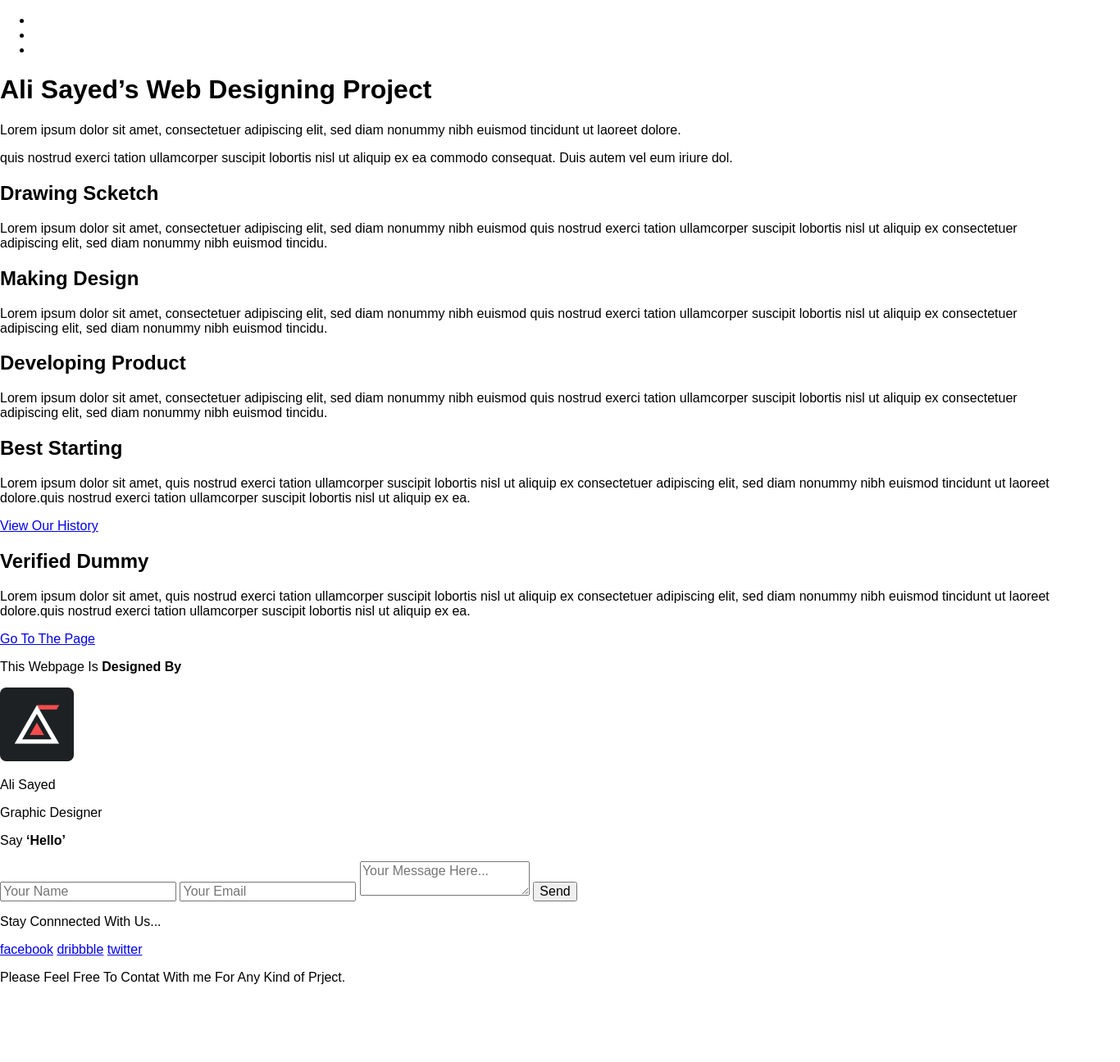
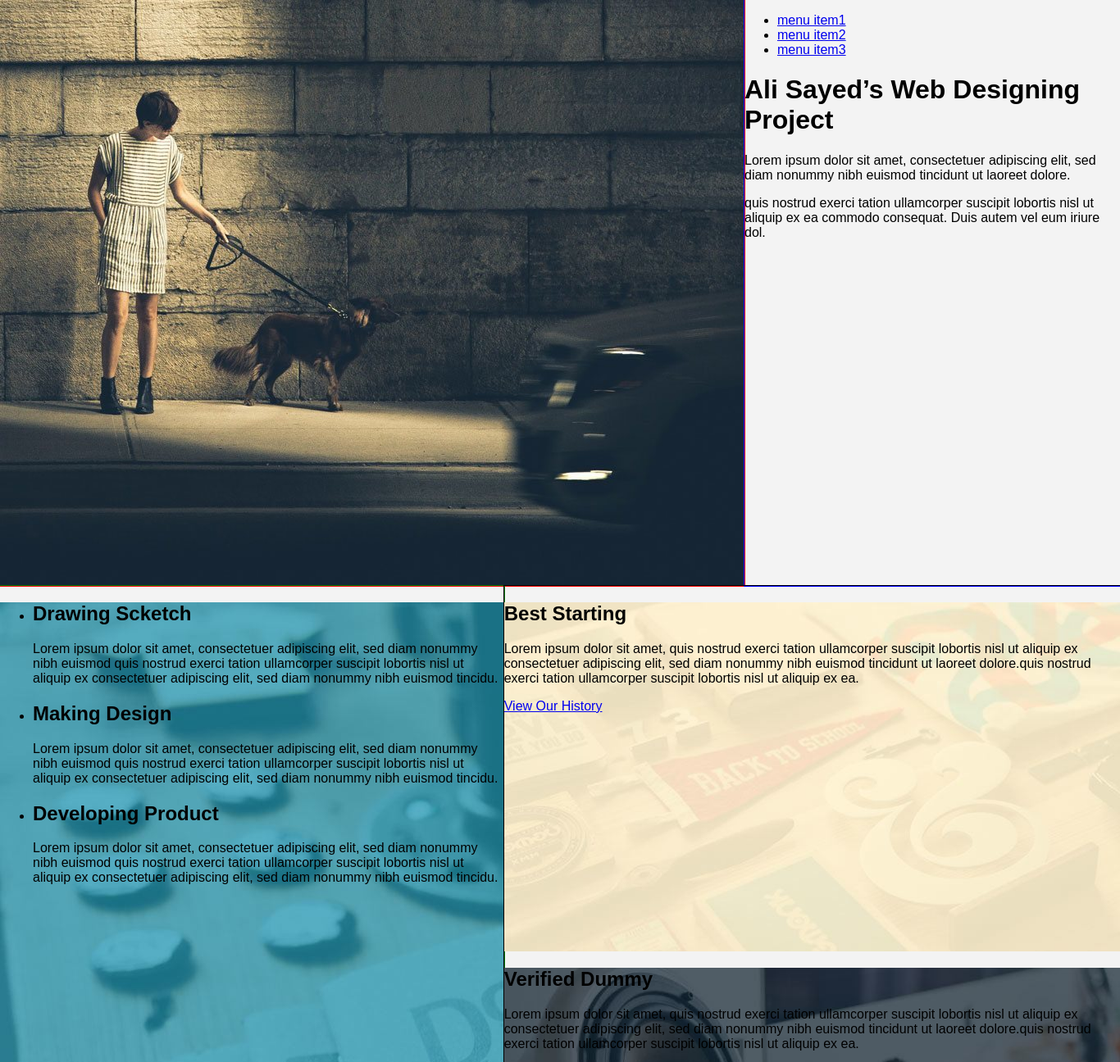
Before and after one commit to Dmitry2703/Alisayed, a plain HTML site: page index.html in a window 1280 px wide. Shown: the top 1296 px of the page at 82% size, 1366 px wide, since content can reach past the window. Before the commit the page ends 1218 px from the top, so only its background shows below. Drawn offline with Linux system fonts and the light colour scheme.

Commit message:
Сделана сетка, вставлены фоновые изображения

```diff
--- a/css/style.css
+++ b/css/style.css
@@ -1,6 +1,101 @@
+/*
+  HELPER CLASSES
+*/
 
+.cl:after {
+  content: "";
+  display: table;
+  clear: both;
+}
 
+.pull-right { float: right; }
 
+.pull-left { float: left; }
+
+.text-hide {
+  text-indent: 100%;
+  white-space: nowrap;
+  overflow: hidden;
+}
+
+/*
+		GRID
+*/
+
+html, body {
+	width: 100%;
+	height: 100%;
+}
+
+.page-wrapper {
+	width: 1366px;
+	margin: 0 auto;
+	background-color: #f3f3f3;
+}
+
+/* Header */
+
+.header-left-column {
+	outline: 1px solid red;
+	float: left;
+	width: 66.47%;
+	min-height: 715px;
+	background: #8b8162 url(../img/bg-header.jpg) no-repeat;
+}
+
+.header-right-column {
+	outline: 1px solid blue;
+	float: right;
+	width: 33.53%;
+	min-height: 715px;
+}
+
+/* Main */
+
+.main-left-column {
+	outline: 1px solid green;
+	float: left;
+	width: 45%;
+	height: 853px;
+}
+
+.main-right-column {
+	outline: 1px solid black;
+	float: right;
+	width: 55%;
+	height: 853px;
+}
+
+.left-section {
+	height: 852px;
+	background: #51a4b5 url(../img/bg-left-section.jpg) no-repeat;
+}
+
+.right-section {
+	height: 426px;
+}
+
+.right-section-up { background: #fcefce url(../img/bg-right-section1.jpg) no-repeat; }
+
+.right-section-down { background: #4e5a64 url(../img/bg-right-section2.jpg) no-repeat; }
+
+/* Footer */
+
+.footer-left-column {
+	outline: 1px solid red;
+	float: left;
+	width: 33.53%;
+	height: 715px;
+	background: #294e5f url(../img/bg-footer1.jpg) no-repeat;
+}
+
+.footer-right-column {
+	outline: 1px solid blue;
+	float: right;
+	width: 66.47%;
+	height: 715px;
+	background: #576a72 url(../img/bg-footer2.jpg) no-repeat;
+}
 
 /*
 .sprite {
--- a/index.html
+++ b/index.html
@@ -7,14 +7,15 @@
 	<link href="css/style.css" rel="stylesheet">
 </head>
 <body>
-	<header>
+	<div class="page-wrapper">
+		<header class="cl">
 			<div class="header-left-column"></div>
 			<div class="header-right-column">
 				<nav class="main-navigation">
 					<ul>
-					<li><a href="#"></a></li>
-					<li><a href="#"></a></li>
-					<li><a href="#"></a></li>
+						<li><a href="#">menu item1</a></li>
+						<li><a href="#">menu item2</a></li>
+						<li><a href="#">menu item3</a></li>
 					</ul>
 				</nav>
 				<h1>Ali Sayed’s Web Designing Project</h1>
@@ -23,40 +24,42 @@
 				<p>quis nostrud exerci tation ullamcorper suscipit lobortis nisl ut aliquip ex ea commodo consequat. Duis autem vel eum iriure dol.</p>
 			</div>
 		</header>
-	<main>
+		<main class="cl">
 			<div class="main-left-column">
 				<section class="left-section">
-				<div class="left-section-item">
+					<ul>
+						<li class="left-section-item">
 							<h2>Drawing <b>Scketch</b></h2>
 							<p>Lorem ipsum dolor sit amet, consectetuer adipiscing elit, sed diam nonummy nibh euismod quis nostrud exerci tation ullamcorper suscipit lobortis nisl ut aliquip ex consectetuer adipiscing elit, sed diam nonummy nibh euismod tincidu.</p>
-				</div>
-				<div class="left-section-item">
+						</li>
+						<li class="left-section-item">
 							<h2>Making <b>Design</b></h2>
 							<p>Lorem ipsum dolor sit amet, consectetuer adipiscing elit, sed diam nonummy nibh euismod quis nostrud exerci tation ullamcorper suscipit lobortis nisl ut aliquip ex consectetuer adipiscing elit, sed diam nonummy nibh euismod tincidu.</p>
-				</div>
-				<div class="left-section-item">
+						</li>
+						<li class="left-section-item">
 							<h2>Developing <b>Product</b></h2>
 							<p>Lorem ipsum dolor sit amet, consectetuer adipiscing elit, sed diam nonummy nibh euismod quis nostrud exerci tation ullamcorper suscipit lobortis nisl ut aliquip ex consectetuer adipiscing elit, sed diam nonummy nibh euismod tincidu.</p>
-				</div>
+						</li>
+					</ul>
 				</section>
 			</div>
 			<div class="main-right-column">
-			<section class="right-section">
+				<section class="right-section right-section-up">
 					<h2>Best <b>Starting</b></h2>
 					<p>Lorem ipsum dolor sit amet, quis nostrud exerci tation ullamcorper suscipit lobortis nisl ut aliquip ex  consectetuer adipiscing elit, sed diam nonummy nibh euismod tincidunt ut laoreet dolore.quis nostrud exerci tation ullamcorper suscipit lobortis nisl ut aliquip ex ea.</p>
 					<a class="btn" href="#">View Our History</a>
 				</section>
-			<section class="right-section">
+				<section class="right-section right-section-down">
 					<h2>Verified Dummy</h2>
 					<p>Lorem ipsum dolor sit amet, quis nostrud exerci tation ullamcorper suscipit lobortis nisl ut aliquip ex  consectetuer adipiscing elit, sed diam nonummy nibh euismod tincidunt ut laoreet dolore.quis nostrud exerci tation ullamcorper suscipit lobortis nisl ut aliquip ex ea.</p>
 					<a class="btn" href="#">Go To The Page</a>
 				</section>
 			</div>
 		</main>
-	<footer>
+		<footer class="cl">
 			<div class="footer-left-column">
 				<p>This Webpage Is <b>Designed By</b></p>
-			<img class="logo" src="img/logo.png" alt="Ali Sayed"></div>
+				<img class="logo" src="img/logo.png" alt="Ali Sayed">
 				<p>Ali Sayed</p>
 				<p>Graphic Designer</p>
 			</div>
@@ -77,5 +80,6 @@
 				</div>
 			</div>
 		</footer>
+	</div>
 </body>
 </html>
```
Lines whose indentation alone changed are shown as unchanged.
